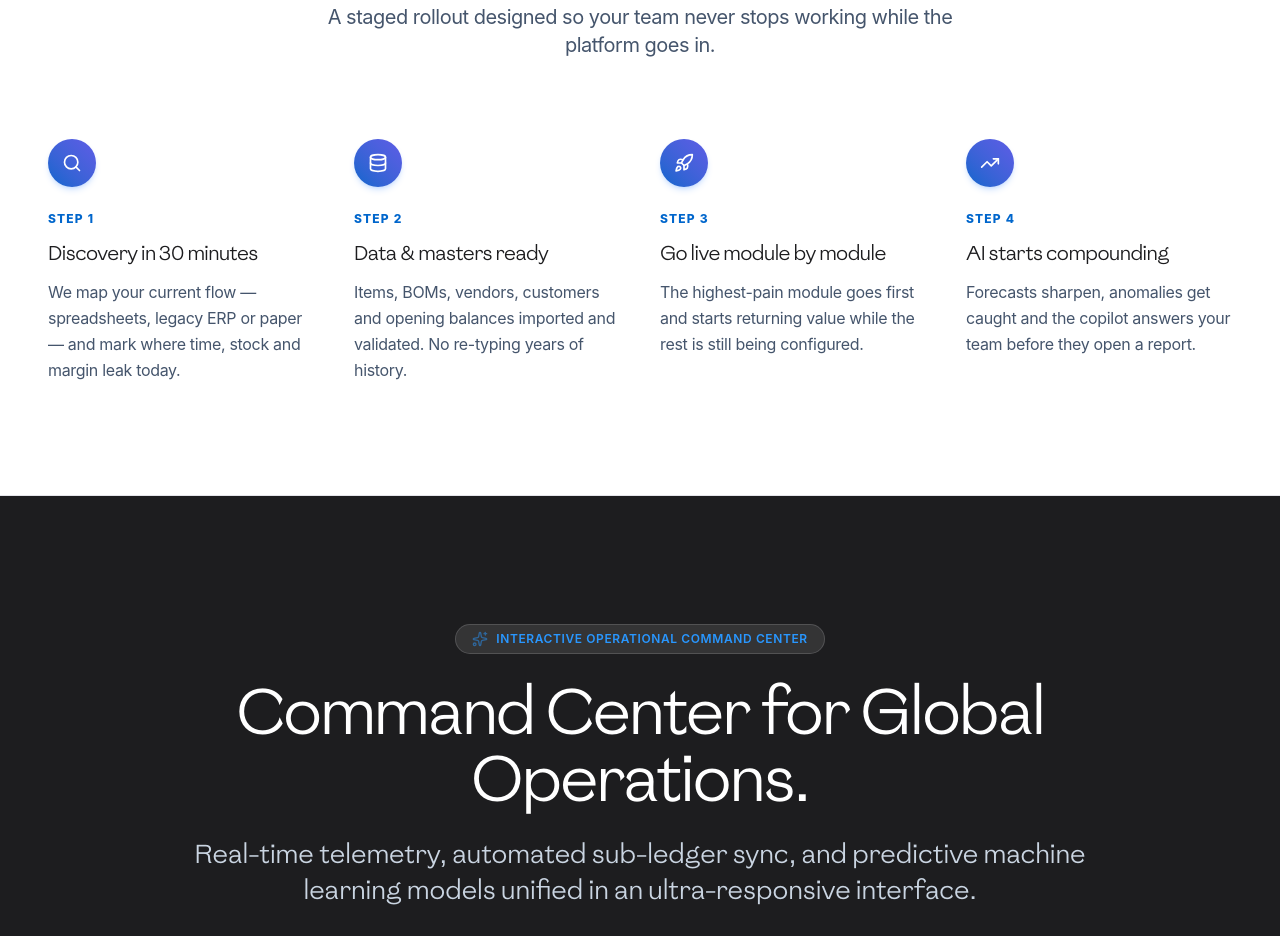
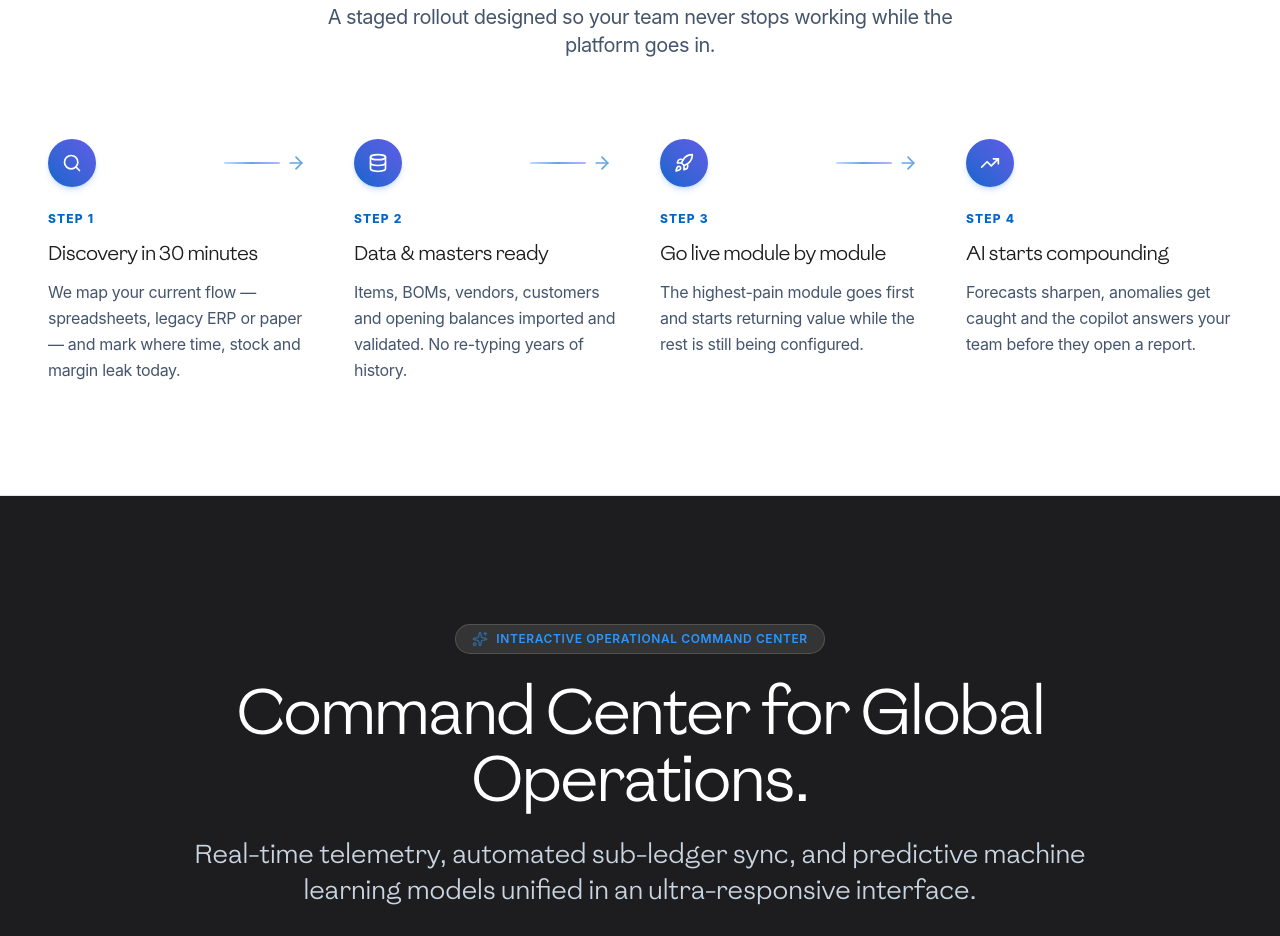
Before and after one commit to Florid6666/VGT-ERP-AI, a React (Vite) app: page / in a window 1280 px wide. Shown: the part 7220-8156 px from the top of the page. Built offline with nearby package versions, Linux system fonts and the light colour scheme.

Commit message:
Add animated connector arrow effects to RolloutSection

```diff
--- a/src/components/RolloutSection.tsx
+++ b/src/components/RolloutSection.tsx
@@ -1,5 +1,5 @@
 import React from 'react';
-import { Search, Database, Rocket, TrendingUp } from 'lucide-react';
+import { Search, Database, Rocket, TrendingUp, ArrowRight } from 'lucide-react';
 
 interface StepItem {
   step: string;
@@ -67,22 +67,37 @@ export const RolloutSection: React.FC = () => {
           </p>
         </div>
 
-        {/* 4 Step Columns Grid */}
-        <div className="grid grid-cols-1 md:grid-cols-2 lg:grid-cols-4 gap-8 lg:gap-10">
+        {/* 4 Step Columns Grid with Animated Connector Arrows */}
+        <div className="grid grid-cols-1 md:grid-cols-2 lg:grid-cols-4 gap-8 lg:gap-10 relative">
           {steps.map((item, idx) => (
             <div
               key={idx}
-              className="flex flex-col justify-start group transition-all duration-300"
+              className="flex flex-col justify-start group relative transition-all duration-300"
             >
-              {/* Circular Icon Badge */}
-              <div className="w-12 h-12 rounded-full bg-gradient-to-tr from-[#0066CC] to-[#5E5CE6] text-white flex items-center justify-center mb-6 shadow-md shadow-blue-500/20 group-hover:scale-110 transition-transform duration-300">
-                {item.icon}
+              {/* Top Row: Icon Badge & Inter-Step Arrow Connector */}
+              <div className="flex items-center justify-between mb-6">
+                <div className="w-12 h-12 rounded-full bg-gradient-to-tr from-[#0066CC] to-[#5E5CE6] text-white flex items-center justify-center shadow-md shadow-blue-500/20 group-hover:scale-110 transition-transform duration-300">
+                  {item.icon}
+                </div>
+
+                {/* Desktop Connecting Arrow (Shown between steps 1->2, 2->3, 3->4) */}
+                {idx < steps.length - 1 && (
+                  <div className="hidden lg:flex items-center gap-1.5 text-[#0066CC] opacity-60 group-hover:opacity-100 transition-opacity duration-300 pr-2">
+                    <div className="w-10 sm:w-14 h-[2px] bg-gradient-to-r from-blue-300 via-[#0066CC] to-indigo-400 rounded-full" />
+                    <ArrowRight className="w-5 h-5 text-[#0066CC] transform group-hover:translate-x-1.5 transition-transform duration-300" />
+                  </div>
+                )}
               </div>
 
-              {/* Step Label */}
-              <span className="text-xs font-extrabold uppercase tracking-widest text-[#0066CC] mb-3">
-                {item.step}
-              </span>
+              {/* Step Label with Mobile/Tablet Arrow Indicator */}
+              <div className="flex items-center gap-2 mb-3">
+                <span className="text-xs font-extrabold uppercase tracking-widest text-[#0066CC]">
+                  {item.step}
+                </span>
+                {idx < steps.length - 1 && (
+                  <ArrowRight className="w-3.5 h-3.5 text-[#0066CC] lg:hidden animate-pulse" />
+                )}
+              </div>
 
               {/* Title */}
               <h3 className="text-xl font-bold text-[#1D1D1F] mb-3 tracking-tight group-hover:text-[#0066CC] transition-colors duration-200">
```
